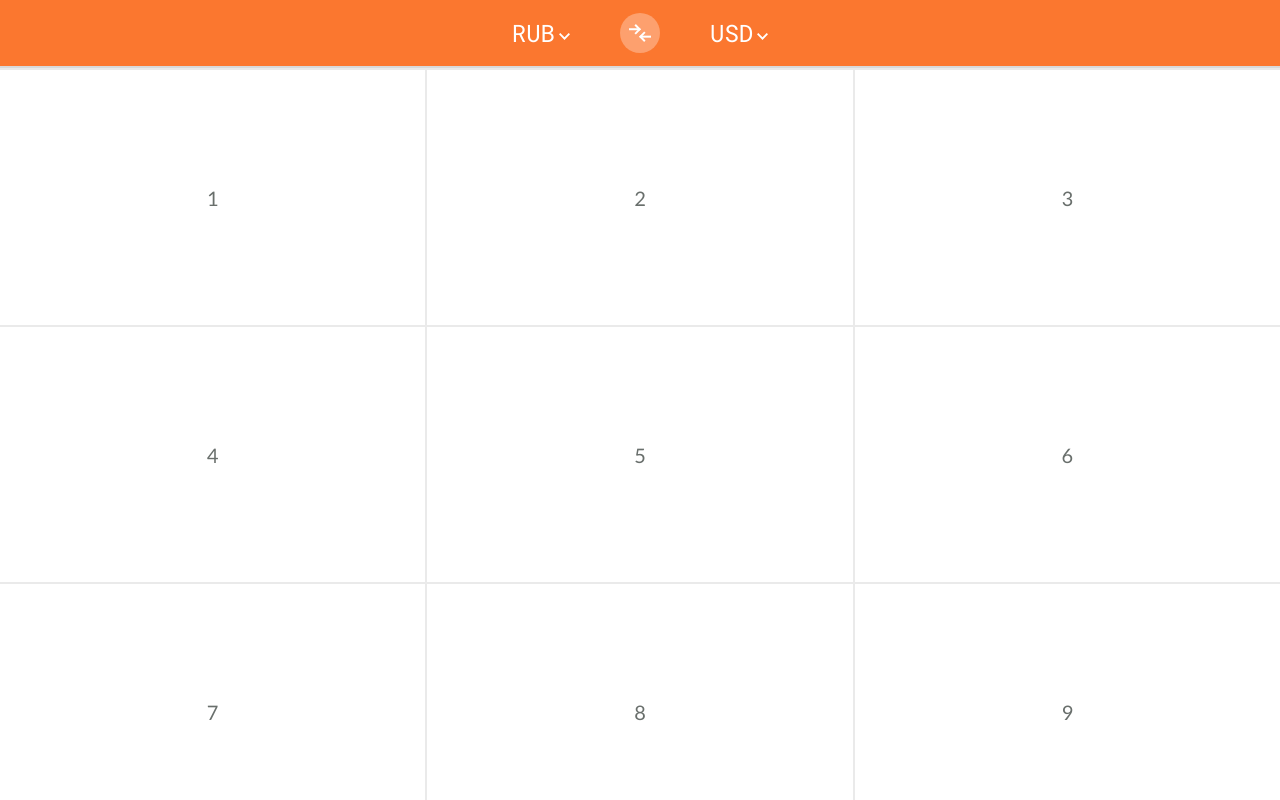
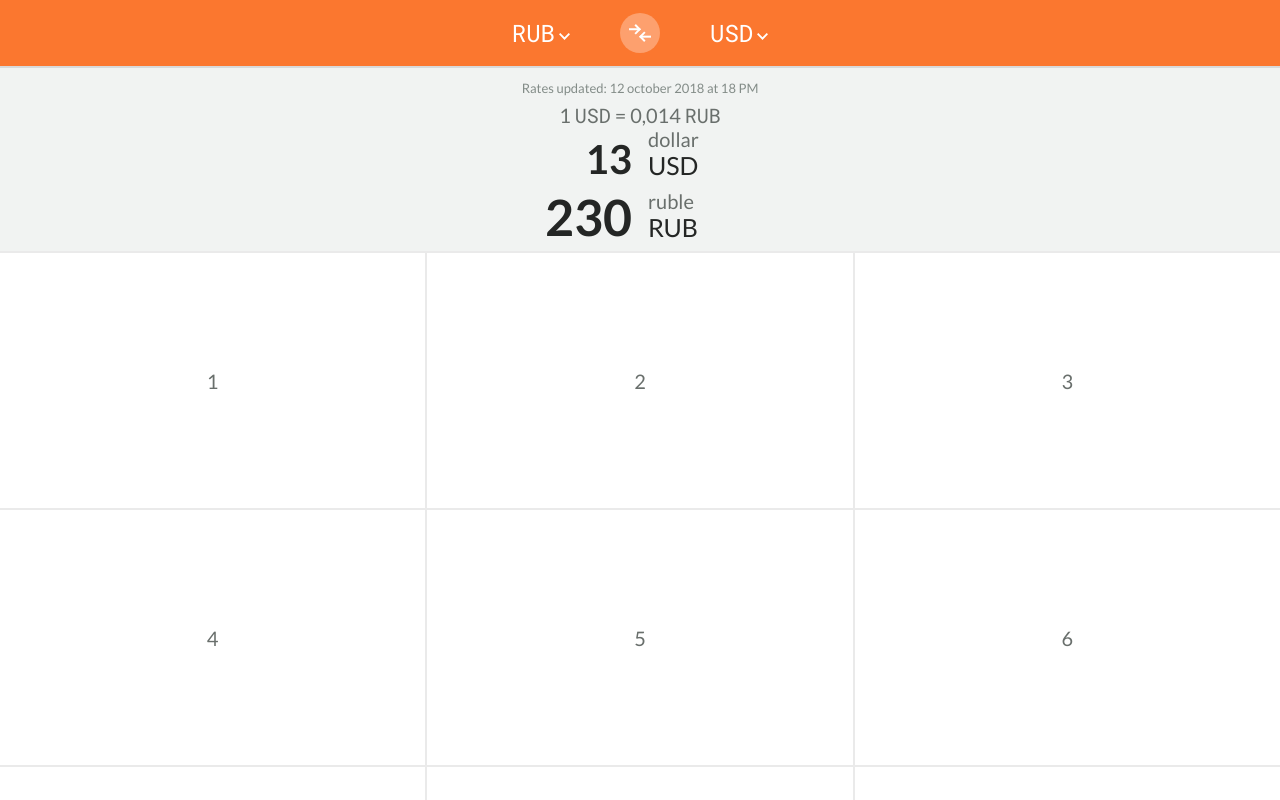
Before and after one commit to const-int/ileto, a React (Create React App) app: page / in a window 1280 px wide. Shown: the top 800 px of the page. Built offline with nearby package versions, Linux system fonts and the light colour scheme.

Commit message:
Added Chart section to Display component

```diff
--- /dev/null
+++ b/src/components/Display/Chart/index.jsx
@@ -0,0 +1,49 @@
+import React from "react";
+import classnames from "classnames";
+// import PropTypes from "prop-types";
+import useStyles from "./useStyles";
+
+function Chart() {
+  const classes = useStyles();
+
+  return (
+    <div className={classes.root}>
+      <div className={classes.container}>
+        <div className={classes.valuesSection}>
+          <div className={classes.sourceCurrencyValue}>
+            <span>13</span>
+          </div>
+          <div
+            className={classnames(
+              classes.targetCurrencyValue,
+              classes.bottomSection
+            )}
+          >
+            <span>230</span>
+          </div>
+        </div>
+
+        <div className={classes.descriptionSection}>
+          <div className={classes.currencyDescription}>
+            <div className={classes.currencyShortName}>dollar</div>
+            <div className={classes.currencyCode}>USD</div>
+          </div>
+
+          <div
+            className={classnames(
+              classes.currencyDescription,
+              classes.bottomSection
+            )}
+          >
+            <div className={classes.currencyShortName}>ruble</div>
+            <div className={classes.currencyCode}>RUB</div>
+          </div>
+        </div>
+      </div>
+    </div>
+  );
+}
+
+// Chart.propTypes = {};
+
+export default Chart;
--- /dev/null
+++ b/src/components/Display/Chart/useStyles.js
@@ -0,0 +1,70 @@
+import { makeStyles } from "@material-ui/core/styles";
+
+export default makeStyles(() => ({
+  root: {
+    display: "flex",
+    justifyContent: "center",
+    alignItems: "center",
+    height: "100%",
+    width: "100%",
+    paddingBottom: 10
+  },
+  container: {
+    display: "flex",
+    flexWrap: "nowrap",
+    width: "100%"
+  },
+  valuesSection: {
+    width: "50%",
+    paddingRight: 8
+  },
+  descriptionSection: {
+    width: "50%",
+    paddingLeft: 8
+  },
+  sourceCurrencyValue: {
+    display: "flex",
+    justifyContent: "flex-end",
+    alignItems: "flex-end",
+    height: 52,
+    fontSize: 40,
+    fontWeight: 600,
+    lineHeight: "40px",
+    color: "#242625"
+  },
+  targetCurrencyValue: {
+    display: "flex",
+    justifyContent: "flex-end",
+    alignItems: "flex-end",
+    height: 52,
+    fontSize: 50,
+    lineHeight: "50px",
+    fontWeight: 600,
+    color: "#242625",
+
+    "& > span": {
+      position: "relative",
+      top: 1
+    }
+  },
+  currencyDescription: {
+    display: "flex",
+    flexDirection: "column",
+    justifyContent: "flex-end",
+  },
+  currencyShortName: {
+    fontSize: 20,
+    lineHeight: "24px",
+    fontWeight: 400,
+    color: "#696F6C"
+  },
+  currencyCode: {
+    fontSize: 25,
+    lineHeight: "28px",
+    fontWeight: 400,
+    color: "#242625"
+  },
+  bottomSection: {
+    marginTop: 10
+  }
+}));
--- /dev/null
+++ b/src/components/Display/RateDescription/index.jsx
@@ -0,0 +1,18 @@
+import React from "react";
+// import PropTypes from "prop-types";
+import useStyles from "./useStyles";
+
+function RateDescription() {
+  const classes = useStyles();
+
+  return (
+    <div className={classes.root}>
+      1 <span className={classes.currencyCode}>USD</span> = 0,014{" "}
+      <span className={classes.currencyCode}>RUB</span>
+    </div>
+  );
+}
+
+// RateDescription.propTypes = {};
+
+export default RateDescription;
--- /dev/null
+++ b/src/components/Display/RateDescription/useStyles.js
@@ -0,0 +1,15 @@
+import { makeStyles } from "@material-ui/core/styles";
+
+export default makeStyles((theme) => ({
+  root: {
+    marginTop: 5,
+    width: "100%",
+    fontSize: 20,
+    lineHeight: "24px",
+    color: '#696F6C',
+    textAlign: "center"
+  },
+  currencyCode: {
+    fontFamily: theme.font.mono
+  }
+}));
--- a/src/components/Display/UpdateDate/useStyles.js
+++ b/src/components/Display/UpdateDate/useStyles.js
@@ -2,14 +2,11 @@ import { makeStyles } from "@material-ui/core/styles";
 
 export default makeStyles(() => ({
   root: {
-    position: "absolute",
-    top: 0,
-    left: 0,
     width: "100%",
-    paddingTop: 8,
+    paddingTop: 10,
     textAlign: "center",
-    fontSize: 12,
+    fontSize: 13,
     lineHeight: "20px",
-    color: "#696F6C",
+    color: "#838c88",
   }
 }));
--- a/src/components/Display/index.jsx
+++ b/src/components/Display/index.jsx
@@ -1,6 +1,8 @@
 import React from "react";
 import UpdateDate from "components/Display/UpdateDate";
 import useStyles from "components/Display/useStyles";
+import RateDescription from "components/Display/RateDescription";
+import Chart from "./Chart";
 
 function Display() {
   const classes = useStyles();
@@ -8,6 +10,8 @@ function Display() {
   return (
     <div className={classes.root}>
       <UpdateDate updateDate="12 october 2018" updateTime="18 PM" />
+      <RateDescription />
+      <Chart />
     </div>
   );
 }
--- a/src/components/Display/useStyles.js
+++ b/src/components/Display/useStyles.js
@@ -4,7 +4,7 @@ export default makeStyles(() => ({
   root: {
     position: "relative",
     display: "flex",
-    justifyContent: "center",
+    flexDirection: "column",
     alignItems: "center",
     backgroundColor: "#F1F3F2",
     height: "100%",
```
